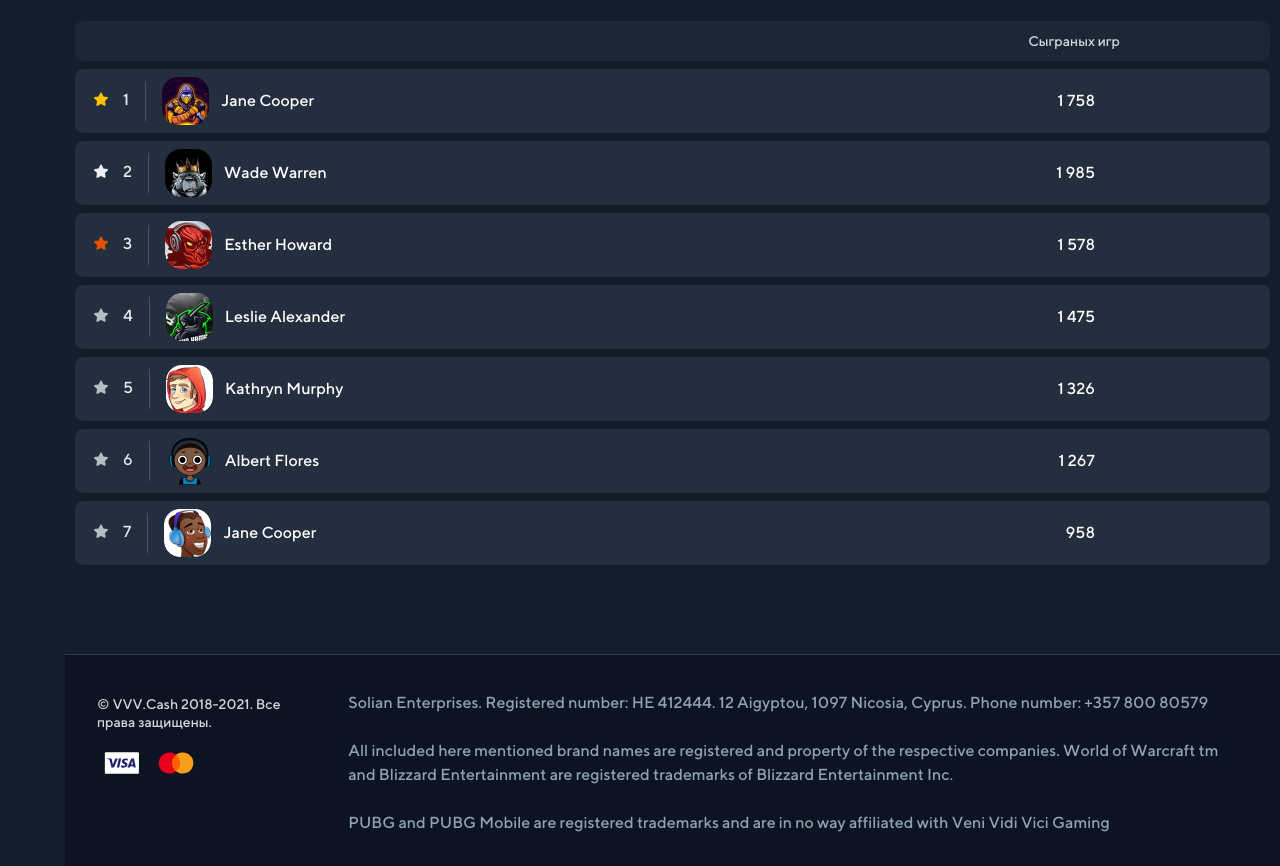
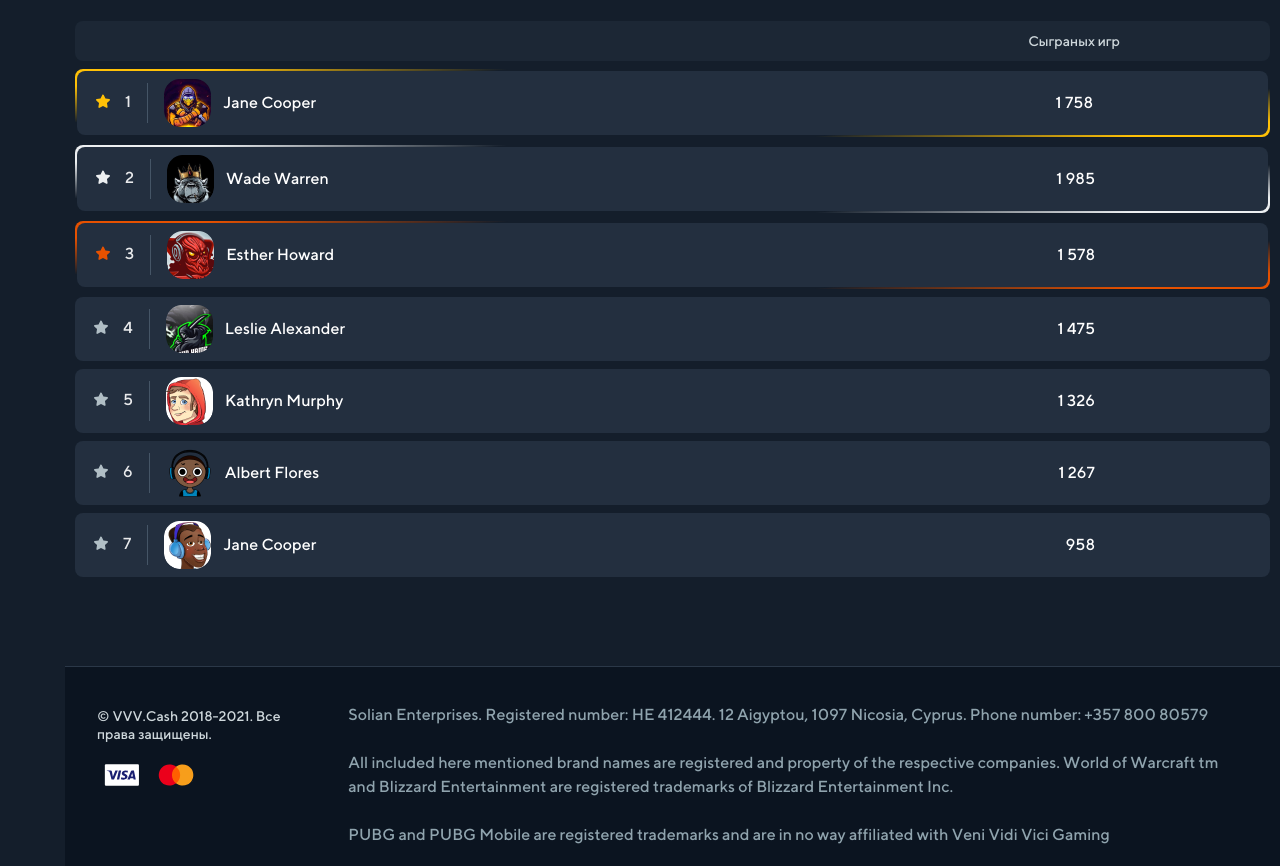
Before and after one commit to Rady24/VVV_Landing, a plain HTML site: page index.html in a window 1280 px wide. Shown: the part 1453-2319 px from the top of the page. Drawn offline with Linux system fonts and the light colour scheme.

Commit message:
[add] containers with border

```diff
--- a/index.html
+++ b/index.html
@@ -377,7 +377,8 @@
                                     Сыграных игр
                                 </div>
                             </div>
-                            <div class="leaderboard__top-list__first ">
+                            <div class="leaderboard__top-list__container leaderboard__top-list__container--gold">
+                              <div class="leaderboard__top-list__first">
                                 <div class="leaderboard__top-list__place">
                                   <a class="leaderboard__top-list__place-star" href="#"><svg width="20" height="21" viewBox="0 0 20 21" fill="none" xmlns="http://www.w3.org/2000/svg">
                                     <path fill-rule="evenodd" clip-rule="evenodd" d="M9.99974 15.9984L6.59609 17.7878C6.18872 18.002 5.68487 17.8454 5.4707 17.438C5.38542 17.2758 5.35599 17.09 5.38697 16.9093L6.03701 13.1193L3.2834 10.4352C2.95383 10.114 2.94708 9.58636 3.26833 9.25679C3.39626 9.12556 3.56388 9.04015 3.74524 9.0138L7.55064 8.46084L9.25246 5.01257C9.45615 4.59985 9.95584 4.43041 10.3685 4.63409C10.5329 4.7152 10.6659 4.84822 10.747 5.01257L12.4488 8.46084L16.2542 9.0138C16.7097 9.07998 17.0253 9.50285 16.9591 9.9583C16.9327 10.1397 16.8473 10.3073 16.7161 10.4352L13.9625 13.1193L14.6125 16.9093C14.6903 17.3629 14.3857 17.7937 13.932 17.8715C13.7514 17.9025 13.5656 17.8731 13.4034 17.7878L9.99974 15.9984Z" fill="#FFC107"/>
@@ -398,6 +399,8 @@
                                         </svg>
                                 </span>
                               </div>
+                            </div>
+                            <div class="leaderboard__top-list__container leaderboard__top-list__container--silver">
                               <div class="leaderboard__top-list__second">
                                   <div class="leaderboard__top-list__place">
                                       <a class="leaderboard__top-list__place-star" href="#"><svg width="20" height="21" viewBox="0 0 20 21" fill="none" xmlns="http://www.w3.org/2000/svg">
@@ -419,6 +422,8 @@
                                           </svg>
                                   </span>
                               </div>
+                            </div>
+                            <div class="leaderboard__top-list__container leaderboard__top-list__container--bronze">
                               <div class="leaderboard__top-list__third">
                                   <div class="leaderboard__top-list__place">
                                       <a class="leaderboard__top-list__place-star" href="#"><svg width="20" height="21" viewBox="0 0 20 21" fill="none" xmlns="http://www.w3.org/2000/svg">
@@ -439,6 +444,7 @@
                                           <path d="M12.4713 14.4716C12.7317 14.2112 12.7317 13.7891 12.4713 13.5288C12.211 13.2684 11.7889 13.2684 11.5285 13.5288L7.52852 17.5288C7.27613 17.7811 7.2673 18.1875 7.50848 18.4506L11.1752 22.4506C11.4239 22.7221 11.8457 22.7404 12.1171 22.4916C12.3885 22.2428 12.4068 21.8211 12.158 21.5497L8.92268 18.0202L12.4713 14.4716Z" fill="#90A4AE"/>
                                           </svg>
                                   </span>
+                              </div>
                             </div>
                             <div class="leaderboard__top-list__other">
                                 <div class="leaderboard__top-list__place">
--- a/style.css
+++ b/style.css
@@ -418,9 +418,28 @@ body {
     color: #CFD8DC;
     padding-left: 16px;
 }
+
 .leaderboard__top-list{
     margin-top: 24px;
 }
+
+.leaderboard__top-list__container {
+    padding: 2px;
+    border-radius: 8px;
+}
+
+.leaderboard__top-list__container--gold {
+    background: linear-gradient(173deg, #ffc107 8%, rgba(255, 193, 7, 0) 25%),linear-gradient(-6deg, #ffc107 8%, rgba(255, 193, 7, 0) 25%);
+}
+
+.leaderboard__top-list__container--silver {
+    background: linear-gradient(173deg, #eceff1 8%, rgba(236, 239, 241, 0) 25%),linear-gradient(-6deg, #eceff1 8%, rgba(236, 239, 241, 0) 25%);
+}
+
+.leaderboard__top-list__container--bronze {
+    background: linear-gradient(173deg, #e65100 8%, rgba(230, 81, 0, 0) 25%),linear-gradient(-6deg, #e65100 8%, rgba(230, 81, 0, 0) 25%);
+}
+
 .leaderboard__top-list__wrapper{
     position: relative;
     display: flex;
```
Lines whose indentation alone changed are shown as unchanged.
